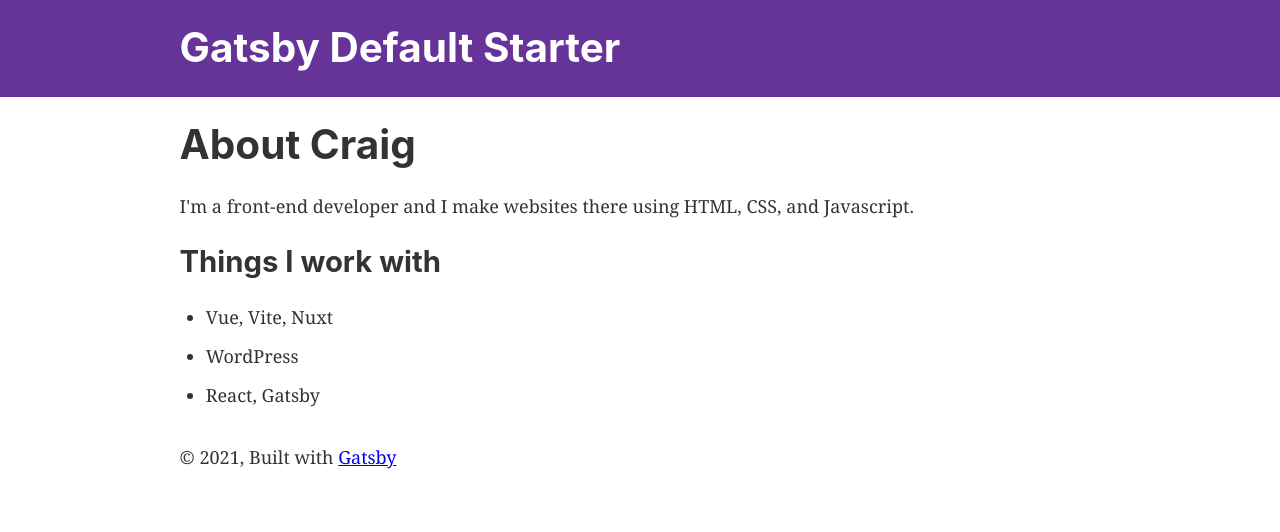
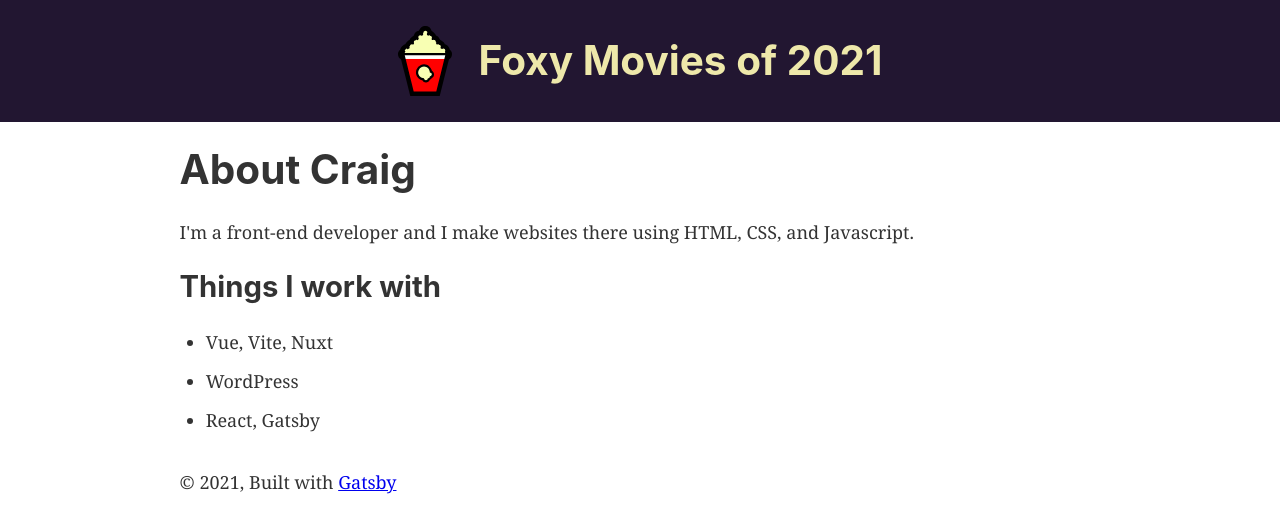
Before and after one commit to craigwfox/fox-2021-movies-gatsby, a Gatsby site: page /support/about in a window 1280 px wide. Built offline with nearby package versions, Linux system fonts and the light colour scheme; Gatsby itself is replaced by a stand-in of ours.

Commit message:
Updated header and meta info

```diff
--- a/gatsby-config.js
+++ b/gatsby-config.js
@@ -1,9 +1,9 @@
 module.exports = {
   siteMetadata: {
-    title: `Gatsby Default Starter`,
-    description: `Kick off your next, great Gatsby project with this default starter. This barebones starter ships with the main Gatsby configuration files you might need.`,
-    author: `@gatsbyjs`,
-    siteUrl: `https://gatsbystarterdefaultsource.gatsbyjs.io/`,
+    title: `Foxy Movies of 2021`,
+    description: `Movies we watched over the course of 2021`,
+    author: `@craigwfox`,
+    siteUrl: `https://movies.craigwfox.com/`,
   },
   plugins: [
     `gatsby-plugin-react-helmet`,
@@ -28,7 +28,7 @@ module.exports = {
         // https://css-tricks.com/meta-theme-color-and-trickery/
         // theme_color: `#663399`,
         display: `minimal-ui`,
-        icon: `src/images/gatsby-icon.png`, // This path is relative to the root of the site.
+        icon: `src/images/popcorn.svg`, // This path is relative to the root of the site.
       },
     },
     // this (optional) plugin enables Progressive Web App + Offline functionality
--- a/src/components/header.js
+++ b/src/components/header.js
@@ -2,10 +2,12 @@ import * as React from "react"
 import PropTypes from "prop-types"
 import { Link } from "gatsby"
 
+import headerLogo from "../images/popcorn.svg"
+
 const Header = ({ siteTitle }) => (
   <header
     style={{
-      background: `rebeccapurple`,
+      background: `hsl(var(--clr-bg))`,
       marginBottom: `1.45rem`,
     }}
   >
@@ -20,10 +22,22 @@ const Header = ({ siteTitle }) => (
         <Link
           to="/"
           style={{
-            color: `white`,
+            color: `var(--clr-t-title)`,
             textDecoration: `none`,
+            display: `flex`,
+            justifyContent: `center`,
+            alignItems: `center`,
           }}
         >
+          <img
+            src={headerLogo}
+            alt="A bucket of popcorn"
+            style={{
+              width: `3rem`,
+              margin: `0 1.5rem 0 0`,
+              flex: `0 0 auto`,
+            }}
+          />
           {siteTitle}
         </Link>
       </h1>
--- a/src/components/layout.css
+++ b/src/components/layout.css
@@ -595,3 +595,13 @@ pre tt:after {
     font-size: 100%;
   }
 }
+:root {
+  --clr-bg: 266, 38%, 14%;
+  --clr-main: 266, 53%, 9%;
+  --clr-t-title: palegoldenrod;
+  --clr-t-accent: lightseagreen;
+  --clr-border: lightgreen;
+  --font-main: 'Roboto', sans-serif;
+  --font-accent: 'Roboto Condensed', sans-serif;
+  --font-display: 'Alfa Slab One', cursive;
+}
--- a/src/pages/support/about.js
+++ b/src/pages/support/about.js
@@ -5,7 +5,7 @@ import Seo from "../../components/seo"
 
 const About = () => (
   <Layout>
-    <Seo title="🦊 About Craig " />
+    <Seo title="About Craig 🦊" />
     <h1>About Craig</h1>
     <p>
       I'm a front-end developer and I make websites there using HTML, CSS, and
```
Also changed, not shown: src/images/popcorn.svg (added).
